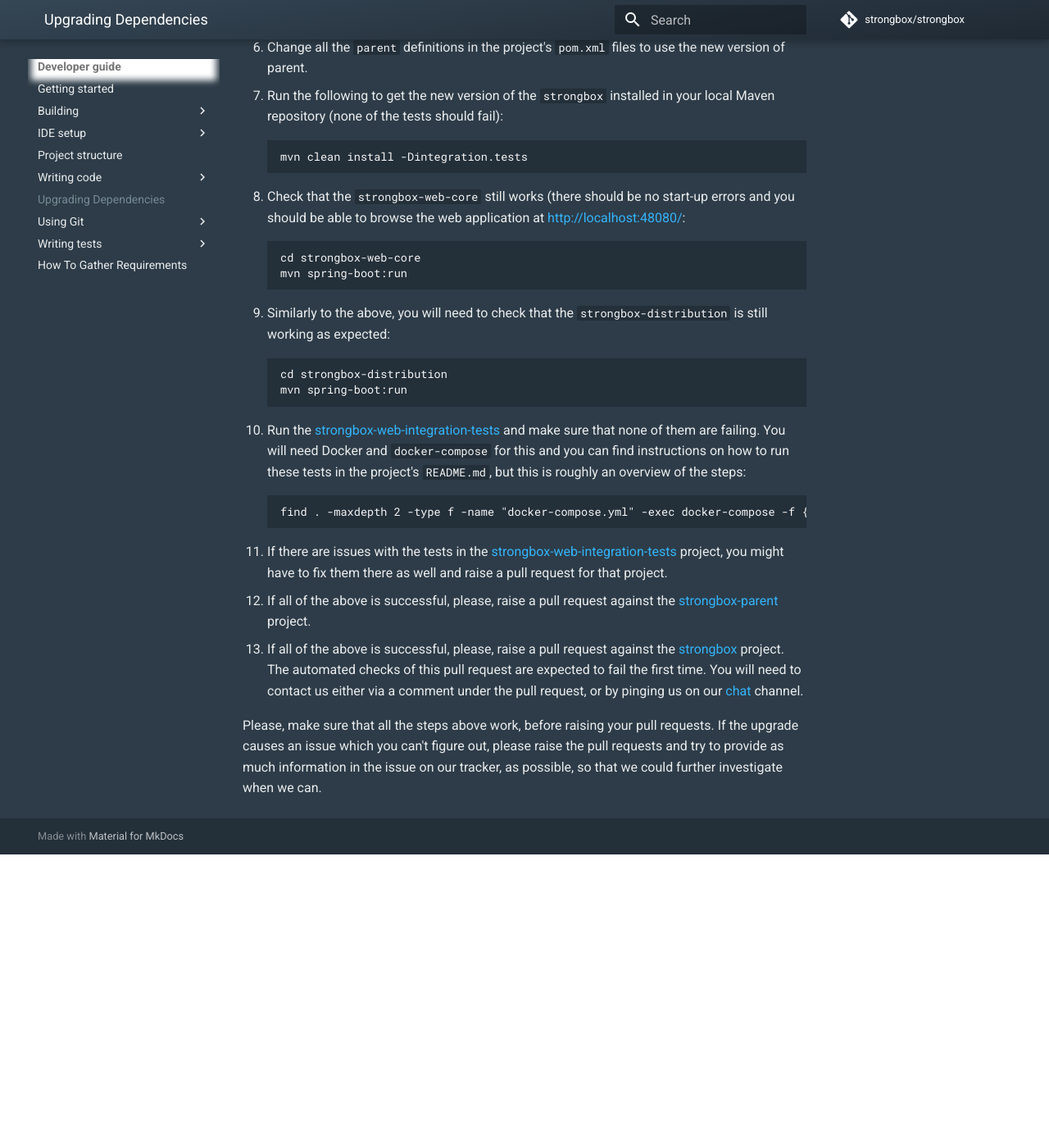
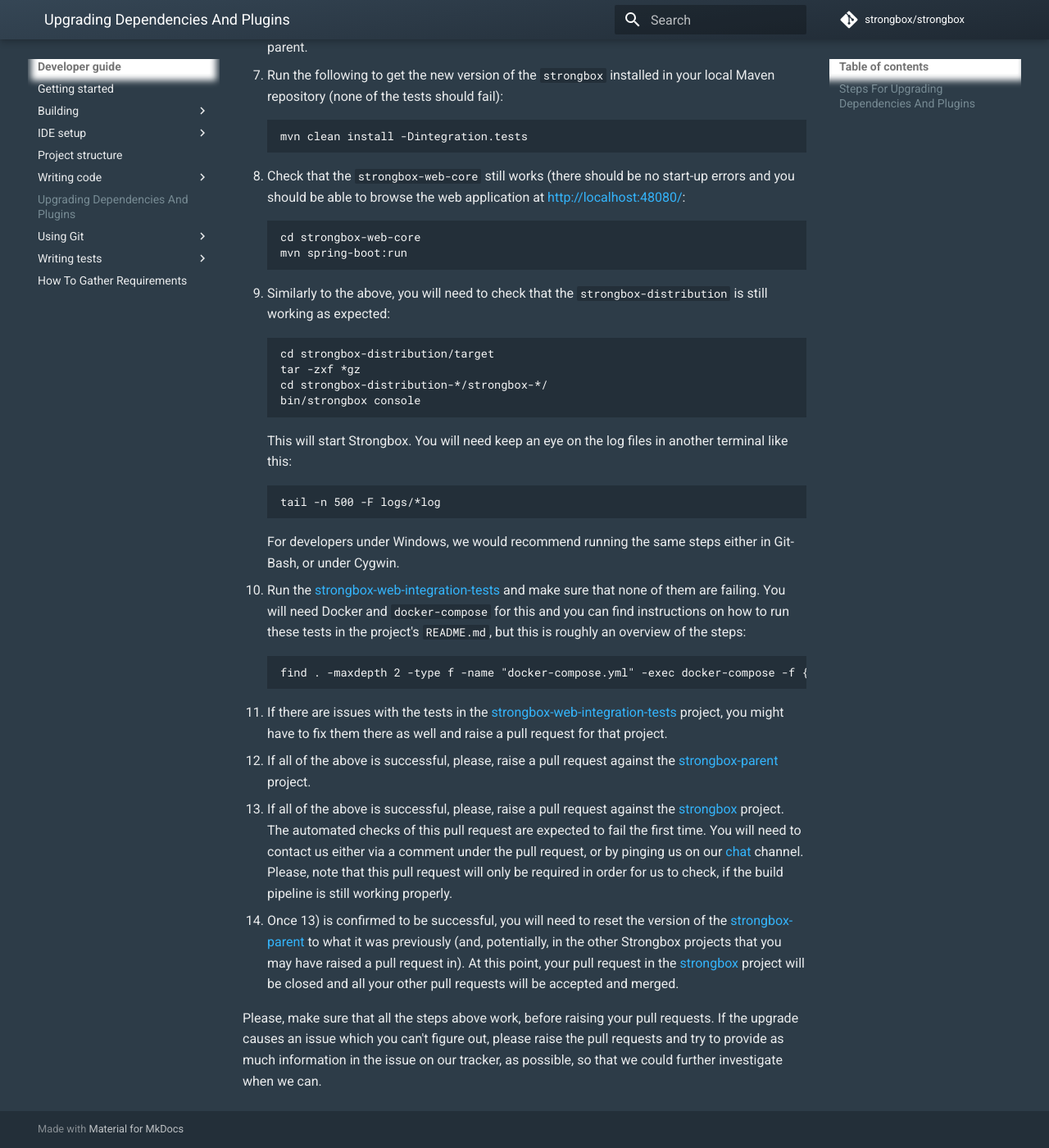
Before and after one commit to strongbox/strongbox-docs, an MkDocs documentation site: the page built from docs/developer-guide/upgrading-dependencies-and-plugins.md, in a window 1280 px wide and 1400 px high, scrolled down 1072 px. Shown: the whole window at 82% size. Built offline with MkDocs 1.6.1 and Material for MkDocs 9.7.7, drawn with Linux system fonts in a browser that asks for light colours; comment, search, counter and statistics services are not loaded; before the commit the page ends 2114 px from its top, so only the background shows below that.

Commit message:
Issue 1835: Add documentation on how to upgrade dependencies and plugins
Added a page on how to upgrade dependencies.

````diff
--- a/docs/developer-guide/upgrading-dependencies.md
+++ b/docs/developer-guide/upgrading-dependencies-and-plugins.md
@@ -16,7 +16,7 @@
 in the `<pluginManagement/>` section as well and this will get inherited. Thus, the versions and configurations of
 plugins can be controlled from one central place.
 
-# Steps For Upgrading Dependencies And Plugins
+## Steps For Upgrading Dependencies And Plugins
 
 Here are the steps you will need to follow in order to do so:
 
@@ -44,9 +44,17 @@
    ```
 9. Similarly to the above, you will need to check that the `strongbox-distribution` is still working as expected:
    ```
-   cd strongbox-distribution
-   mvn spring-boot:run
+   cd strongbox-distribution/target
+   tar -zxf *gz
+   cd strongbox-distribution-*/strongbox-*/
+   bin/strongbox console
    ```
+   This will start Strongbox. You will need keep an eye on the log files in another terminal like this:
+   ```
+   tail -n 500 -F logs/*log
+   ```
+   For developers under Windows, we would recommend running the same steps either in Git-Bash, or under Cygwin.
+
 10. Run the [strongbox-web-integration-tests] and make sure that none of them are failing. You will need Docker and
    `docker-compose` for this and you can find instructions on how to run these tests in the project's `README.md`, but
     this is roughly an overview of the steps:
@@ -58,7 +66,12 @@
 12. If all of the above is successful, please, raise a pull request against the [strongbox-parent] project.
 13. If all of the above is successful, please, raise a pull request against the [strongbox] project.
     The automated checks of this pull request are expected to fail the first time. You will need to contact us either
-    via a comment under the pull request, or by pinging us on our [chat] channel.
+    via a comment under the pull request, or by pinging us on our [chat] channel. Please, note that this pull request
+    will only be required in order for us to check, if the build pipeline is still working properly.
+14. Once 13) is confirmed to be successful, you will need to reset the version of the [strongbox-parent] to what it
+    was previously (and, potentially, in the other Strongbox projects that you may have raised a pull request in).
+    At this point, your pull request in the [strongbox] project will be closed and all your other pull requests will be
+    accepted and merged.
 
 Please, make sure that all the steps above work, before raising your pull requests. If the upgrade causes an issue
 which you can't figure out, please raise the pull requests and  try to provide as much information in the issue on our
--- a/mkdocs.yml
+++ b/mkdocs.yml
@@ -134,7 +134,7 @@
       - Maven Indexer: developer-guide/maven-indexer.md
       - Writing custom authenticator: developer-guide/how-to-implement-a-custom-authenticator.md
       - Inspecting Hazelcast: developer-guide/how-to-inspect-a-hazelcast-cache.md
-    - Upgrading Dependencies: developer-guide/upgrading-dependencies.md
+    - Upgrading Dependencies And Plugins: developer-guide/upgrading-dependencies-and-plugins.md
     - Using Git:
       - Rebasing vs Merging: developer-guide/git/rebase-vs-merge.md
     - Writing tests:
````
